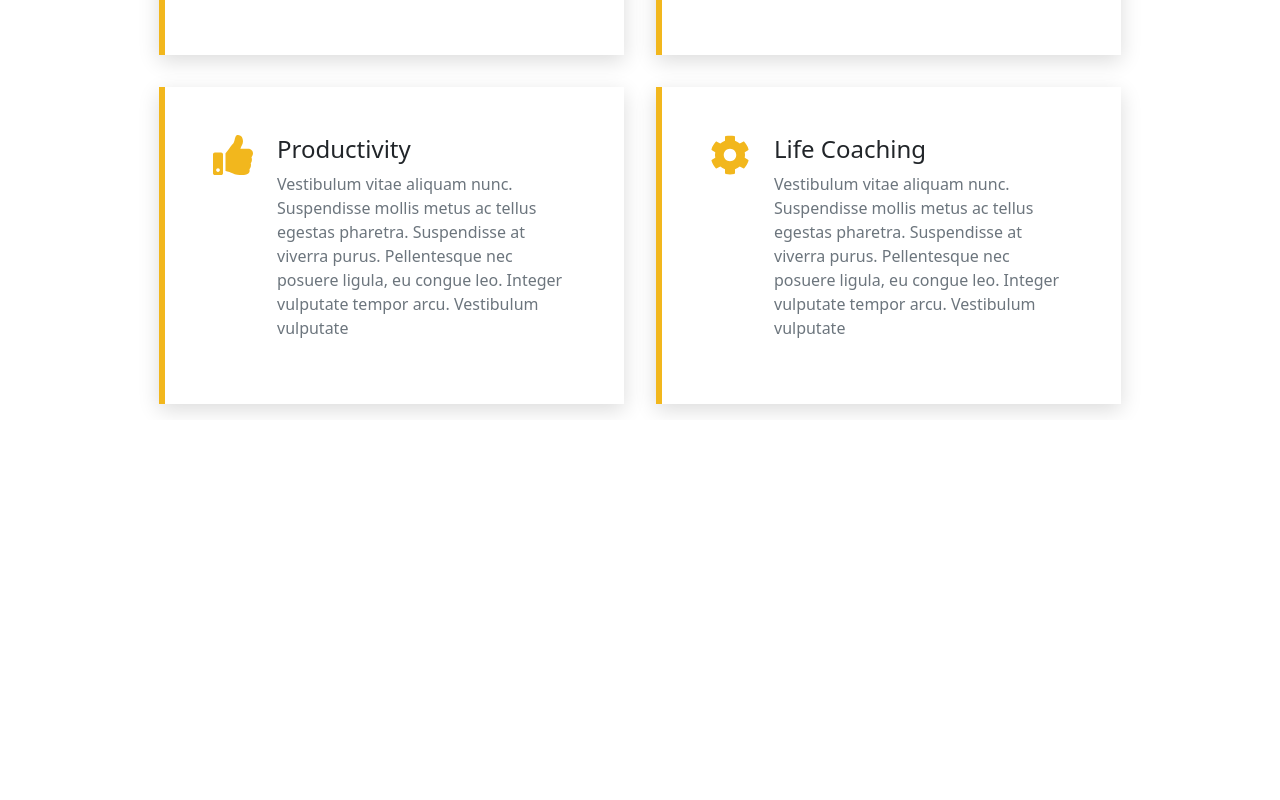
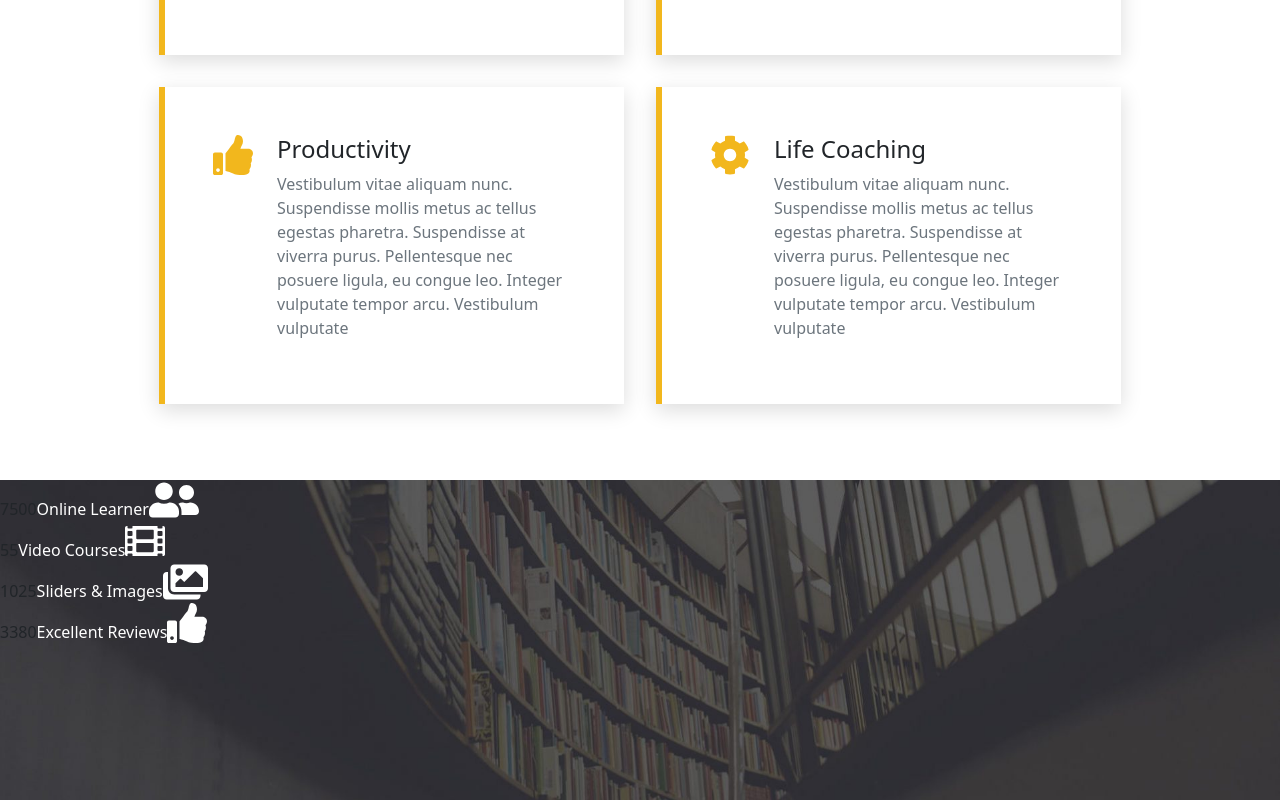
Before and after one commit to DenuccioDiego/proj-html-vuejs, a Vue app: page / in a window 1280 px wide. Shown: the part 3521-4321 px from the top of the page. Before the commit the page ends 3941 px from the top, so only its background shows below. Built offline with nearby package versions, Linux system fonts and the light colour scheme.

Commit message:
create dynamic SectionInfo (no style)

```diff
--- a/src/App.vue
+++ b/src/App.vue
@@ -19,6 +19,8 @@
       <SectionWhyMyCourse
       :benefits="benefit"
       />
+      <SectionInfo />
+
     </main>
 
     <footer>
@@ -36,6 +38,7 @@ import SectionDescription from './components/SectionDescription.vue'
 import SectionCardNewCourses from './components/SectionCardNewCourses.vue'
 import SectionOrderWithAmazon from './components/SectionOrderWithAmazon.vue'
 import SectionWhyMyCourse from './components/SectionWhyMyCourse.vue'
+import SectionInfo from './components/SectionInfo.vue'
 import Footer from './components/Footer.vue'
 
 
@@ -85,6 +88,7 @@ export default {
     SectionCardNewCourses,
     SectionOrderWithAmazon,
     SectionWhyMyCourse,
+    SectionInfo,
     Footer,
 
   }
--- a/src/components/NavBar.vue
+++ b/src/components/NavBar.vue
@@ -41,7 +41,7 @@ span{
 }
 
 a:hover{
-     color: var(--hoverlinks);
+     color: var(--buttercup);
 }
 
 </style>
--- /dev/null
+++ b/src/components/SectionInfo.vue
@@ -0,0 +1,60 @@
+<template>
+     <div id="bg_image">
+          <div class=""
+          v-for="oneInfo in info" :key="oneInfo.text"
+          >
+               <span>{{oneInfo.count}}</span>
+               <span class="text-white">{{oneInfo.text}}</span>
+
+               <font-awesome-icon class="fs-1 text-white  align-sub color_buttercup" :icon="['fa', oneInfo.img]" />
+          </div>
+
+
+     </div>
+</template>
+
+<script>
+
+
+export default{
+    data(){
+         return{
+               info : [
+                    {
+                         text : "Online Learner",
+                         count : "7500",
+                         img : "user-friends",
+                    },
+                    {
+                         text : "Video Courses",
+                         count : "55",
+                         img : "film",
+                    },
+                    {
+                         text : "Sliders & Images",
+                         count : "1025",
+                         img : "images",
+                    },
+                    {
+                         text : "Excellent Reviews",
+                         count : "3380",
+                         img : "thumbs-up",
+                    },
+               ]
+         }
+    }
+
+
+}
+</script>
+
+<style scoped lang="scss">
+#bg_image{
+     margin-top: 60px;
+     background-image: url("../assets/images/slider_1-1917x607-1914x606.jpg");
+     background-repeat: no-repeat;
+     background-size: cover;
+     min-height: 40vh;
+}
+
+</style>
--- a/src/main.js
+++ b/src/main.js
@@ -3,10 +3,16 @@ import App from './App.vue'
 
 
 import { library} from '@fortawesome/fontawesome-svg-core'
-import { faUserSecret,faClock, faSignal, faBars, faRocket, faCog, faShoppingBag, faThumbsUp } from '@fortawesome/free-solid-svg-icons'
+import { faClock, faSignal, faBars, faRocket, faCog, faShoppingBag, faThumbsUp, faFilm, faUserFriends, faImages } from '@fortawesome/free-solid-svg-icons'
 import { FontAwesomeIcon} from '@fortawesome/vue-fontawesome'
 import {faFacebook, faFontAwesome, faInstagram, faLinkedin, faTwitter,} from "@fortawesome/free-brands-svg-icons"
+import { far, } from '@fortawesome/free-regular-svg-icons'
 
+library.add(faThumbsUp)
+library.add(faImages)
+library.add(faFilm)
+library.add(faUserFriends)
+library.add(far)
 library.add(faThumbsUp)
 library.add(faShoppingBag)
 library.add(faCog)
@@ -14,7 +20,6 @@ library.add(faRocket)
 library.add(faBars)
 library.add(faSignal)
 library.add(faClock)
-library.add(faUserSecret)
 library.add(faFontAwesome)
 library.add(faLinkedin)
 library.add(faInstagram)
```
